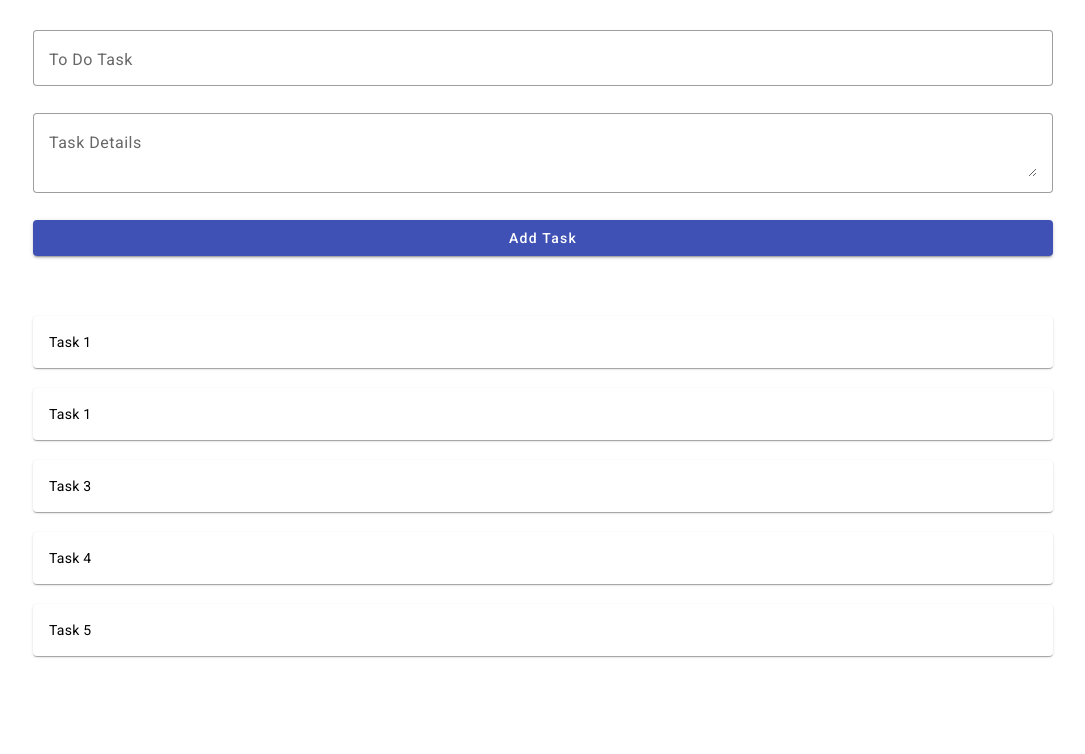
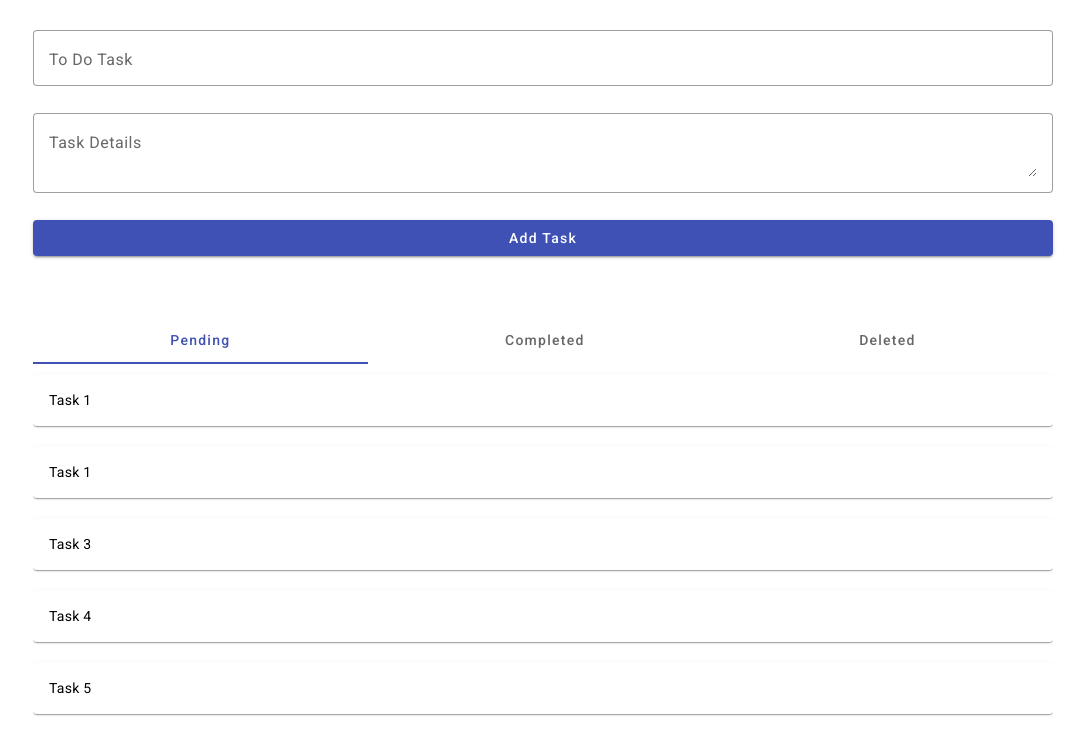
Before and after one commit to casp-e-r/to-do-angular, an Angular app: page / in a window 1280 px wide. Shown: the top 754 px of the page, without its empty margins (97-1182 px from the left). Built offline with nearby package versions, Linux system fonts and the light colour scheme.

Commit message:
Added formModules

```diff
--- a/src/app/add-todo/add-todo.component.html
+++ b/src/app/add-todo/add-todo.component.html
@@ -1,11 +1,11 @@
 <div class="input-container">
     <mat-form-field class="" appearance="outline">
         <mat-label>To Do Task</mat-label>
-        <input matInput >
+        <input matInput [(ngModel)]="task" >
     </mat-form-field>
     <mat-form-field appearance="outline">
         <mat-label>Task Details</mat-label>
         <textarea resizable class=".form-textarea"  matInput></textarea>
     </mat-form-field>
-    <button mat-raised-button color="primary">Add Task</button>
+    <button mat-raised-button (click)="addTask()" color="primary">Add Task</button>
 </div>
--- a/src/app/add-todo/add-todo.component.ts
+++ b/src/app/add-todo/add-todo.component.ts
@@ -6,5 +6,10 @@ import { Component } from '@angular/core';
   styleUrls: ['./add-todo.component.css']
 })
 export class AddTodoComponent {
+  todos:any = [];
+  task: any = ''
+  addTask() {
+    this.todos = [...this.todos,this.task];
+  }
 
 }
--- a/src/app/app.module.ts
+++ b/src/app/app.module.ts
@@ -10,6 +10,8 @@ import { MatButtonModule } from '@angular/material/button';
 import { MatFormFieldModule } from '@angular/material/form-field';
 import { AddTodoComponent } from './add-todo/add-todo.component';
 import {MatCardModule} from '@angular/material/card';
+import {MatTabsModule} from '@angular/material/tabs';
+import { FormsModule } from '@angular/forms';
 @NgModule({
   declarations: [
     AppComponent,
@@ -23,7 +25,9 @@ import {MatCardModule} from '@angular/material/card';
     MatInputModule,
     MatFormFieldModule,
     MatButtonModule,
-    MatCardModule
+    MatCardModule,
+    MatTabsModule,
+    FormsModule
   ],
   providers: [],
   bootstrap: [AppComponent]
--- a/src/app/todolist/todolist.component.css
+++ b/src/app/todolist/todolist.component.css
@@ -1,7 +1,9 @@
 .list-container{
     margin:20px 0 20px 0;
     padding: 40px 0 40px 0;
+}
+.tab-section{
+    padding: 10px 0 10px 0;
     display:grid;
     gap: 20px;
-
 }
--- a/src/app/todolist/todolist.component.html
+++ b/src/app/todolist/todolist.component.html
@@ -1,4 +1,7 @@
 <div class="list-container">
+  <mat-tab-group dynamicHeight preserveContent>
+    <mat-tab label="Pending">
+      <div class="tab-section mat-elevation-z4">
         <mat-card>
           <mat-card-content>Task 1</mat-card-content>
         </mat-card>
@@ -15,3 +18,26 @@
           <mat-card-content>Task 5</mat-card-content>
         </mat-card>
       </div>
+    </mat-tab>
+    <mat-tab class="tab-section" label="Completed">
+      <div class="tab-section mat-elevation-z4">
+        <mat-card>
+          <mat-card-content>Completed Task 1</mat-card-content>
+        </mat-card>
+        <mat-card>
+          <mat-card-content>Completed Task 1</mat-card-content>
+        </mat-card>
+        <mat-card>
+          <mat-card-content>Completed Task 3</mat-card-content>
+        </mat-card>
+      </div>
+    </mat-tab>
+    <mat-tab class="tab-section" label="Deleted">
+      <div class="tab-section mat-elevation-z4">
+        <mat-card>
+          <mat-card-content>Deleted Task</mat-card-content>
+        </mat-card>
+      </div>
+    </mat-tab>
+  </mat-tab-group>
+</div>
```
Lines whose indentation alone changed are shown as unchanged.
